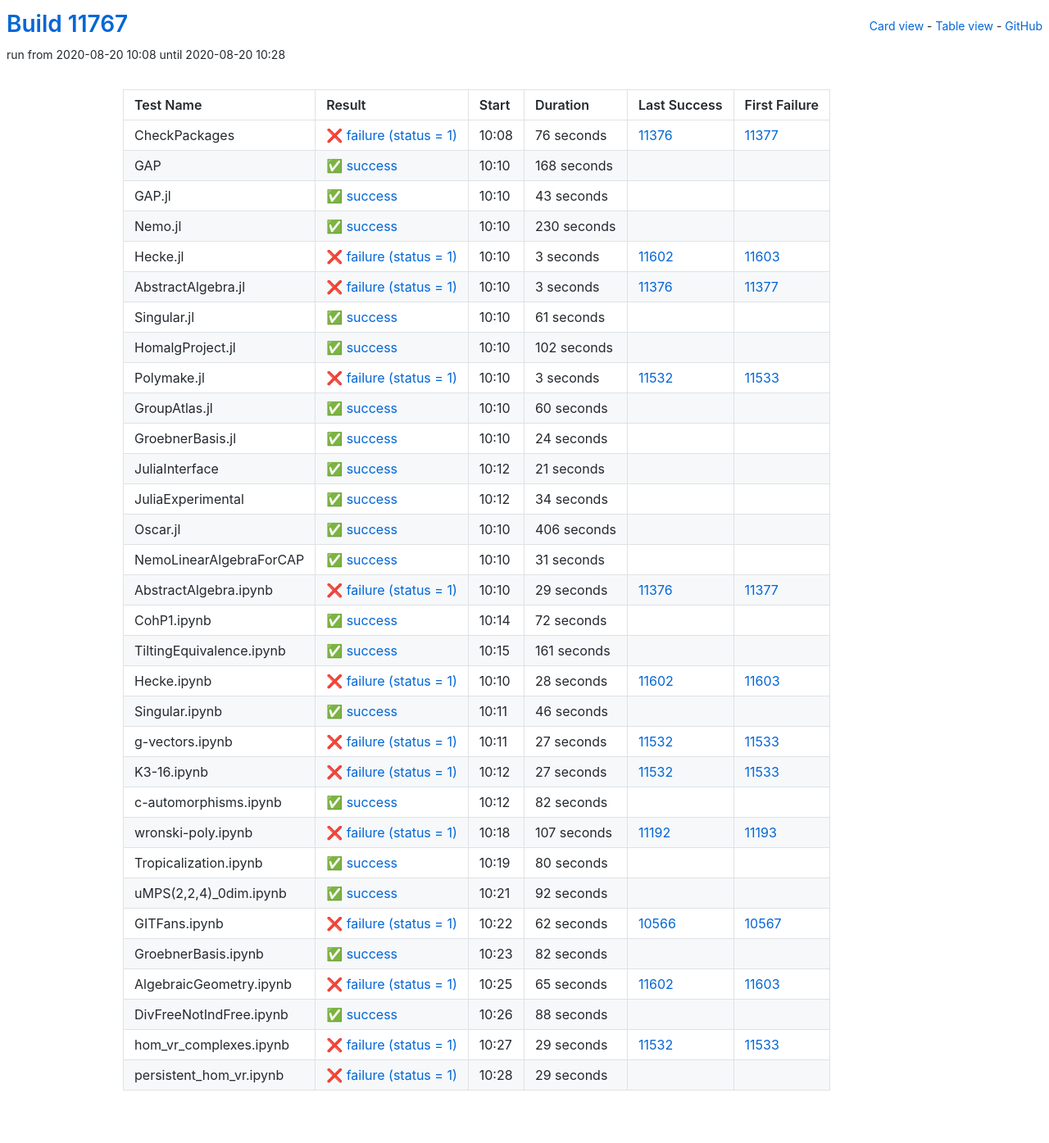
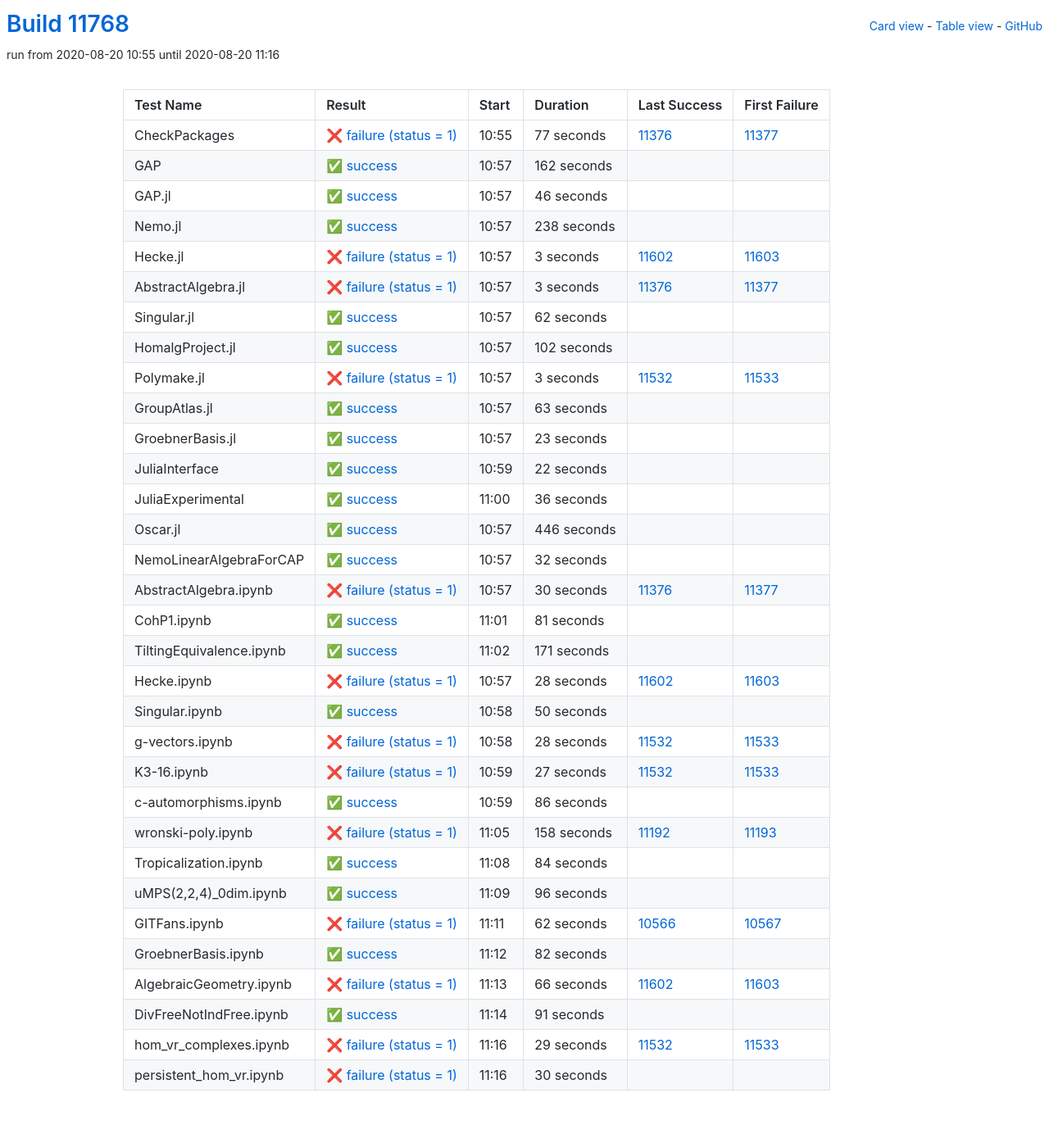
Before and after one commit to oscar-system/oscar-ci-status, a Jekyll site: the page built from table.html, in a window 1280 px wide. Shown: the whole page at 82% size. Built offline with Jekyll 4.4.1, drawn with Linux system fonts in a browser that asks for light colours.

Commit message:
Build #11768

```diff
--- a/_data/ci.yml
+++ b/_data/ci.yml
@@ -1,6 +1,6 @@
 ---
-build: 11767
-build_url: https://oscarci.mathematik.uni-kl.de/job/oscar/11767/
+build: 11768
+build_url: https://oscarci.mathematik.uni-kl.de/job/oscar/11768/
 job: oscar
 organization: oscar-system
 repo: oscar-ci-status
@@ -8,56 +8,56 @@
 tests:
 - name: CheckPackages
   id: checkpackages
-  log: https://oscarci.mathematik.uni-kl.de/job/oscar/11767/artifact/logs/build-11767/CheckPackages.log
-  start: 2020-08-20 10:08
+  log: https://oscarci.mathematik.uni-kl.de/job/oscar/11768/artifact/logs/build-11768/CheckPackages.log
+  start: 2020-08-20 10:55
   success: false
   exitcode: 1
   status: failure
-  duration: 76
+  duration: 77
   last_success: 11376
   last_success_url: https://oscarci.mathematik.uni-kl.de/job/oscar/11376/
   first_failure: 11377
   first_failure_url: https://oscarci.mathematik.uni-kl.de/job/oscar/11377/
 - name: GAP
   id: gap
-  log: https://oscarci.mathematik.uni-kl.de/job/oscar/11767/artifact/logs/build-11767/GAP.log
-  start: 2020-08-20 10:10
+  log: https://oscarci.mathematik.uni-kl.de/job/oscar/11768/artifact/logs/build-11768/GAP.log
+  start: 2020-08-20 10:57
   success: true
   exitcode: 0
   status: success
-  duration: 168
+  duration: 162
   last_success: false
   last_success_url:
   first_failure: false
   first_failure_url:
 - name: GAP.jl
   id: gap-jl
-  log: https://oscarci.mathematik.uni-kl.de/job/oscar/11767/artifact/logs/build-11767/GAP.jl.log
-  start: 2020-08-20 10:10
+  log: https://oscarci.mathematik.uni-kl.de/job/oscar/11768/artifact/logs/build-11768/GAP.jl.log
+  start: 2020-08-20 10:57
   success: true
   exitcode: 0
   status: success
-  duration: 43
+  duration: 46
   last_success: false
   last_success_url:
   first_failure: false
   first_failure_url:
 - name: Nemo.jl
   id: nemo-jl
-  log: https://oscarci.mathematik.uni-kl.de/job/oscar/11767/artifact/logs/build-11767/Nemo.jl.log
-  start: 2020-08-20 10:10
+  log: https://oscarci.mathematik.uni-kl.de/job/oscar/11768/artifact/logs/build-11768/Nemo.jl.log
+  start: 2020-08-20 10:57
   success: true
   exitcode: 0
   status: success
-  duration: 230
+  duration: 238
   last_success: false
   last_success_url:
   first_failure: false
   first_failure_url:
 - name: Hecke.jl
   id: hecke-jl
-  log: https://oscarci.mathematik.uni-kl.de/job/oscar/11767/artifact/logs/build-11767/Hecke.jl.log
-  start: 2020-08-20 10:10
+  log: https://oscarci.mathematik.uni-kl.de/job/oscar/11768/artifact/logs/build-11768/Hecke.jl.log
+  start: 2020-08-20 10:57
   success: false
   exitcode: 1
   status: failure
@@ -68,8 +68,8 @@
   first_failure_url: https://oscarci.mathematik.uni-kl.de/job/oscar/11603/
 - name: AbstractAlgebra.jl
   id: abstractalgebra-jl
-  log: https://oscarci.mathematik.uni-kl.de/job/oscar/11767/artifact/logs/build-11767/AbstractAlgebra.jl.log
-  start: 2020-08-20 10:10
+  log: https://oscarci.mathematik.uni-kl.de/job/oscar/11768/artifact/logs/build-11768/AbstractAlgebra.jl.log
+  start: 2020-08-20 10:57
   success: false
   exitcode: 1
   status: failure
@@ -80,20 +80,20 @@
   first_failure_url: https://oscarci.mathematik.uni-kl.de/job/oscar/11377/
 - name: Singular.jl
   id: singular-jl
-  log: https://oscarci.mathematik.uni-kl.de/job/oscar/11767/artifact/logs/build-11767/Singular.jl.log
-  start: 2020-08-20 10:10
+  log: https://oscarci.mathematik.uni-kl.de/job/oscar/11768/artifact/logs/build-11768/Singular.jl.log
+  start: 2020-08-20 10:57
   success: true
   exitcode: 0
   status: success
-  duration: 61
+  duration: 62
   last_success: false
   last_success_url:
   first_failure: false
   first_failure_url:
 - name: HomalgProject.jl
   id: homalgproject-jl
-  log: https://oscarci.mathematik.uni-kl.de/job/oscar/11767/artifact/logs/build-11767/HomalgProject.jl.log
-  start: 2020-08-20 10:10
+  log: https://oscarci.mathematik.uni-kl.de/job/oscar/11768/artifact/logs/build-11768/HomalgProject.jl.log
+  start: 2020-08-20 10:57
   success: true
   exitcode: 0
   status: success
@@ -104,8 +104,8 @@
   first_failure_url:
 - name: Polymake.jl
   id: polymake-jl
-  log: https://oscarci.mathematik.uni-kl.de/job/oscar/11767/artifact/logs/build-11767/Polymake.jl.log
-  start: 2020-08-20 10:10
+  log: https://oscarci.mathematik.uni-kl.de/job/oscar/11768/artifact/logs/build-11768/Polymake.jl.log
+  start: 2020-08-20 10:57
   success: false
   exitcode: 1
   status: failure
@@ -116,116 +116,116 @@
   first_failure_url: https://oscarci.mathematik.uni-kl.de/job/oscar/11533/
 - name: GroupAtlas.jl
   id: groupatlas-jl
-  log: https://oscarci.mathematik.uni-kl.de/job/oscar/11767/artifact/logs/build-11767/GroupAtlas.jl.log
-  start: 2020-08-20 10:10
+  log: https://oscarci.mathematik.uni-kl.de/job/oscar/11768/artifact/logs/build-11768/GroupAtlas.jl.log
+  start: 2020-08-20 10:57
   success: true
   exitcode: 0
   status: success
-  duration: 60
+  duration: 63
   last_success: false
   last_success_url:
   first_failure: false
   first_failure_url:
 - name: GroebnerBasis.jl
   id: groebnerbasis-jl
-  log: https://oscarci.mathematik.uni-kl.de/job/oscar/11767/artifact/logs/build-11767/GroebnerBasis.jl.log
-  start: 2020-08-20 10:10
+  log: https://oscarci.mathematik.uni-kl.de/job/oscar/11768/artifact/logs/build-11768/GroebnerBasis.jl.log
+  start: 2020-08-20 10:57
   success: true
   exitcode: 0
   status: success
-  duration: 24
+  duration: 23
   last_success: false
   last_success_url:
   first_failure: false
   first_failure_url:
 - name: JuliaInterface
   id: juliainterface
-  log: https://oscarci.mathematik.uni-kl.de/job/oscar/11767/artifact/logs/build-11767/JuliaInterface.log
-  start: 2020-08-20 10:12
+  log: https://oscarci.mathematik.uni-kl.de/job/oscar/11768/artifact/logs/build-11768/JuliaInterface.log
+  start: 2020-08-20 10:59
   success: true
   exitcode: 0
   status: success
-  duration: 21
+  duration: 22
   last_success: false
   last_success_url:
   first_failure: false
   first_failure_url:
 - name: JuliaExperimental
   id: juliaexperimental
-  log: https://oscarci.mathematik.uni-kl.de/job/oscar/11767/artifact/logs/build-11767/JuliaExperimental.log
-  start: 2020-08-20 10:12
+  log: https://oscarci.mathematik.uni-kl.de/job/oscar/11768/artifact/logs/build-11768/JuliaExperimental.log
+  start: 2020-08-20 11:00
   success: true
   exitcode: 0
   status: success
-  duration: 34
+  duration: 36
   last_success: false
   last_success_url:
   first_failure: false
   first_failure_url:
 - name: Oscar.jl
   id: oscar-jl
-  log: https://oscarci.mathematik.uni-kl.de/job/oscar/11767/artifact/logs/build-11767/Oscar.jl.log
-  start: 2020-08-20 10:10
+  log: https://oscarci.mathematik.uni-kl.de/job/oscar/11768/artifact/logs/build-11768/Oscar.jl.log
+  start: 2020-08-20 10:57
   success: true
   exitcode: 0
   status: success
-  duration: 406
+  duration: 446
   last_success: false
   last_success_url:
   first_failure: false
   first_failure_url:
 - name: NemoLinearAlgebraForCAP
   id: nemolinearalgebraforcap
-  log: https://oscarci.mathematik.uni-kl.de/job/oscar/11767/artifact/logs/build-11767/NemoLinearAlgebraForCAP.log
-  start: 2020-08-20 10:10
+  log: https://oscarci.mathematik.uni-kl.de/job/oscar/11768/artifact/logs/build-11768/NemoLinearAlgebraForCAP.log
+  start: 2020-08-20 10:57
   success: true
   exitcode: 0
   status: success
-  duration: 31
+  duration: 32
   last_success: false
   last_success_url:
   first_failure: false
   first_failure_url:
 - name: AbstractAlgebra.ipynb
   id: abstractalgebra-ipynb
-  log: https://oscarci.mathematik.uni-kl.de/job/oscar/11767/artifact/logs/build-11767/AbstractAlgebra.ipynb.log
-  start: 2020-08-20 10:10
+  log: https://oscarci.mathematik.uni-kl.de/job/oscar/11768/artifact/logs/build-11768/AbstractAlgebra.ipynb.log
+  start: 2020-08-20 10:57
   success: false
   exitcode: 1
   status: failure
-  duration: 29
+  duration: 30
   last_success: 11376
   last_success_url: https://oscarci.mathematik.uni-kl.de/job/oscar/11376/
   first_failure: 11377
   first_failure_url: https://oscarci.mathematik.uni-kl.de/job/oscar/11377/
 - name: CohP1.ipynb
   id: cohp1-ipynb
-  log: https://oscarci.mathematik.uni-kl.de/job/oscar/11767/artifact/logs/build-11767/CohP1.ipynb.log
-  start: 2020-08-20 10:14
+  log: https://oscarci.mathematik.uni-kl.de/job/oscar/11768/artifact/logs/build-11768/CohP1.ipynb.log
+  start: 2020-08-20 11:01
   success: true
   exitcode: 0
   status: success
-  duration: 72
+  duration: 81
   last_success: false
   last_success_url:
   first_failure: false
   first_failure_url:
 - name: TiltingEquivalence.ipynb
   id: tiltingequivalence-ipynb
-  log: https://oscarci.mathematik.uni-kl.de/job/oscar/11767/artifact/logs/build-11767/TiltingEquivalence.ipynb.log
-  start: 2020-08-20 10:15
+  log: https://oscarci.mathematik.uni-kl.de/job/oscar/11768/artifact/logs/build-11768/TiltingEquivalence.ipynb.log
+  start: 2020-08-20 11:02
   success: true
   exitcode: 0
   status: success
-  duration: 161
+  duration: 171
   last_success: false
   last_success_url:
   first_failure: false
   first_failure_url:
 - name: Hecke.ipynb
   id: hecke-ipynb
-  log: https://oscarci.mathematik.uni-kl.de/job/oscar/11767/artifact/logs/build-11767/Hecke.ipynb.log
-  start: 2020-08-20 10:10
+  log: https://oscarci.mathematik.uni-kl.de/job/oscar/11768/artifact/logs/build-11768/Hecke.ipynb.log
+  start: 2020-08-20 10:57
   success: false
   exitcode: 1
   status: failure
@@ -236,32 +236,32 @@
   first_failure_url: https://oscarci.mathematik.uni-kl.de/job/oscar/11603/
 - name: Singular.ipynb
   id: singular-ipynb
-  log: https://oscarci.mathematik.uni-kl.de/job/oscar/11767/artifact/logs/build-11767/Singular.ipynb.log
-  start: 2020-08-20 10:11
+  log: https://oscarci.mathematik.uni-kl.de/job/oscar/11768/artifact/logs/build-11768/Singular.ipynb.log
+  start: 2020-08-20 10:58
   success: true
   exitcode: 0
   status: success
-  duration: 46
+  duration: 50
   last_success: false
   last_success_url:
   first_failure: false
   first_failure_url:
 - name: g-vectors.ipynb
   id: g-vectors-ipynb
-  log: https://oscarci.mathematik.uni-kl.de/job/oscar/11767/artifact/logs/build-11767/g-vectors.ipynb.log
-  start: 2020-08-20 10:11
+  log: https://oscarci.mathematik.uni-kl.de/job/oscar/11768/artifact/logs/build-11768/g-vectors.ipynb.log
+  start: 2020-08-20 10:58
   success: false
   exitcode: 1
   status: failure
-  duration: 27
+  duration: 28
   last_success: 11532
   last_success_url: https://oscarci.mathematik.uni-kl.de/job/oscar/11532/
   first_failure: 11533
   first_failure_url: https://oscarci.mathematik.uni-kl.de/job/oscar/11533/
 - name: K3-16.ipynb
   id: k3-16-ipynb
-  log: https://oscarci.mathematik.uni-kl.de/job/oscar/11767/artifact/logs/build-11767/K3-16.ipynb.log
-  start: 2020-08-20 10:12
+  log: https://oscarci.mathematik.uni-kl.de/job/oscar/11768/artifact/logs/build-11768/K3-16.ipynb.log
+  start: 2020-08-20 10:59
   success: false
   exitcode: 1
   status: failure
@@ -272,56 +272,56 @@
   first_failure_url: https://oscarci.mathematik.uni-kl.de/job/oscar/11533/
 - name: c-automorphisms.ipynb
   id: c-automorphisms-ipynb
-  log: https://oscarci.mathematik.uni-kl.de/job/oscar/11767/artifact/logs/build-11767/c-automorphisms.ipynb.log
-  start: 2020-08-20 10:12
+  log: https://oscarci.mathematik.uni-kl.de/job/oscar/11768/artifact/logs/build-11768/c-automorphisms.ipynb.log
+  start: 2020-08-20 10:59
   success: true
   exitcode: 0
   status: success
-  duration: 82
+  duration: 86
   last_success: false
   last_success_url:
   first_failure: false
   first_failure_url:
 - name: wronski-poly.ipynb
   id: wronski-poly-ipynb
-  log: https://oscarci.mathematik.uni-kl.de/job/oscar/11767/artifact/logs/build-11767/wronski-poly.ipynb.log
-  start: 2020-08-20 10:18
+  log: https://oscarci.mathematik.uni-kl.de/job/oscar/11768/artifact/logs/build-11768/wronski-poly.ipynb.log
+  start: 2020-08-20 11:05
   success: false
   exitcode: 1
   status: failure
-  duration: 107
+  duration: 158
   last_success: 11192
   last_success_url: https://oscarci.mathematik.uni-kl.de/job/oscar/11192/
   first_failure: 11193
   first_failure_url: https://oscarci.mathematik.uni-kl.de/job/oscar/11193/
 - name: Tropicalization.ipynb
   id: tropicalization-ipynb
-  log: https://oscarci.mathematik.uni-kl.de/job/oscar/11767/artifact/logs/build-11767/Tropicalization.ipynb.log
-  start: 2020-08-20 10:19
+  log: https://oscarci.mathematik.uni-kl.de/job/oscar/11768/artifact/logs/build-11768/Tropicalization.ipynb.log
+  start: 2020-08-20 11:08
   success: true
   exitcode: 0
   status: success
-  duration: 80
+  duration: 84
   last_success: false
   last_success_url:
   first_failure: false
   first_failure_url:
 - name: uMPS(2,2,4)_0dim.ipynb
   id: umps-2-2-4-0dim-ipynb
-  log: https://oscarci.mathematik.uni-kl.de/job/oscar/11767/artifact/logs/build-11767/uMPS-2-2-4-_0dim.ipynb.log
-  start: 2020-08-20 10:21
+  log: https://oscarci.mathematik.uni-kl.de/job/oscar/11768/artifact/logs/build-11768/uMPS-2-2-4-_0dim.ipynb.log
+  start: 2020-08-20 11:09
   success: true
   exitcode: 0
   status: success
-  duration: 92
+  duration: 96
   last_success: false
   last_success_url:
   first_failure: false
   first_failure_url:
 - name: GITFans.ipynb
   id: gitfans-ipynb
-  log: https://oscarci.mathematik.uni-kl.de/job/oscar/11767/artifact/logs/build-11767/GITFans.ipynb.log
-  start: 2020-08-20 10:22
+  log: https://oscarci.mathematik.uni-kl.de/job/oscar/11768/artifact/logs/build-11768/GITFans.ipynb.log
+  start: 2020-08-20 11:11
   success: false
   exitcode: 1
   status: failure
@@ -332,8 +332,8 @@
   first_failure_url: https://oscarci.mathematik.uni-kl.de/job/oscar/10567/
 - name: GroebnerBasis.ipynb
   id: groebnerbasis-ipynb
-  log: https://oscarci.mathematik.uni-kl.de/job/oscar/11767/artifact/logs/build-11767/GroebnerBasis.ipynb.log
-  start: 2020-08-20 10:23
+  log: https://oscarci.mathematik.uni-kl.de/job/oscar/11768/artifact/logs/build-11768/GroebnerBasis.ipynb.log
+  start: 2020-08-20 11:12
   success: true
   exitcode: 0
   status: success
@@ -344,32 +344,32 @@
   first_failure_url:
 - name: AlgebraicGeometry.ipynb
   id: algebraicgeometry-ipynb
-  log: https://oscarci.mathematik.uni-kl.de/job/oscar/11767/artifact/logs/build-11767/AlgebraicGeometry.ipynb.log
-  start: 2020-08-20 10:25
+  log: https://oscarci.mathematik.uni-kl.de/job/oscar/11768/artifact/logs/build-11768/AlgebraicGeometry.ipynb.log
+  start: 2020-08-20 11:13
   success: false
   exitcode: 1
   status: failure
-  duration: 65
+  duration: 66
   last_success: 11602
   last_success_url: https://oscarci.mathematik.uni-kl.de/job/oscar/11602/
   first_failure: 11603
   first_failure_url: https://oscarci.mathematik.uni-kl.de/job/oscar/11603/
 - name: DivFreeNotIndFree.ipynb
   id: divfreenotindfree-ipynb
-  log: https://oscarci.mathematik.uni-kl.de/job/oscar/11767/artifact/logs/build-11767/DivFreeNotIndFree.ipynb.log
-  start: 2020-08-20 10:26
+  log: https://oscarci.mathematik.uni-kl.de/job/oscar/11768/artifact/logs/build-11768/DivFreeNotIndFree.ipynb.log
+  start: 2020-08-20 11:14
   success: true
   exitcode: 0
   status: success
-  duration: 88
+  duration: 91
   last_success: false
   last_success_url:
   first_failure: false
   first_failure_url:
 - name: hom_vr_complexes.ipynb
   id: hom-vr-complexes-ipynb
-  log: https://oscarci.mathematik.uni-kl.de/job/oscar/11767/artifact/logs/build-11767/hom_vr_complexes.ipynb.log
-  start: 2020-08-20 10:27
+  log: https://oscarci.mathematik.uni-kl.de/job/oscar/11768/artifact/logs/build-11768/hom_vr_complexes.ipynb.log
+  start: 2020-08-20 11:16
   success: false
   exitcode: 1
   status: failure
@@ -380,12 +380,12 @@
   first_failure_url: https://oscarci.mathematik.uni-kl.de/job/oscar/11533/
 - name: persistent_hom_vr.ipynb
   id: persistent-hom-vr-ipynb
-  log: https://oscarci.mathematik.uni-kl.de/job/oscar/11767/artifact/logs/build-11767/persistent_hom_vr.ipynb.log
-  start: 2020-08-20 10:28
+  log: https://oscarci.mathematik.uni-kl.de/job/oscar/11768/artifact/logs/build-11768/persistent_hom_vr.ipynb.log
+  start: 2020-08-20 11:16
   success: false
   exitcode: 1
   status: failure
-  duration: 29
+  duration: 30
   last_success: false
   last_success_url:
   first_failure: false
```
Also changed, not shown: README.md.
